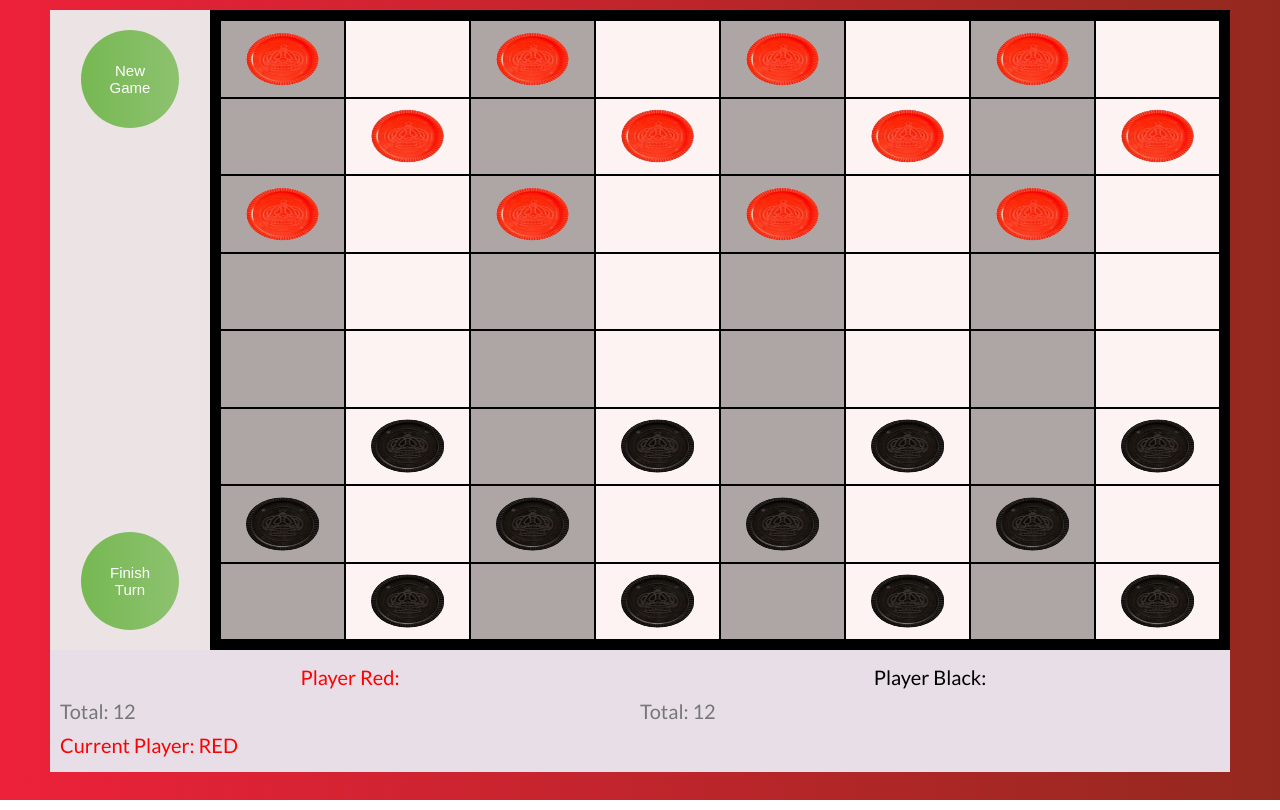
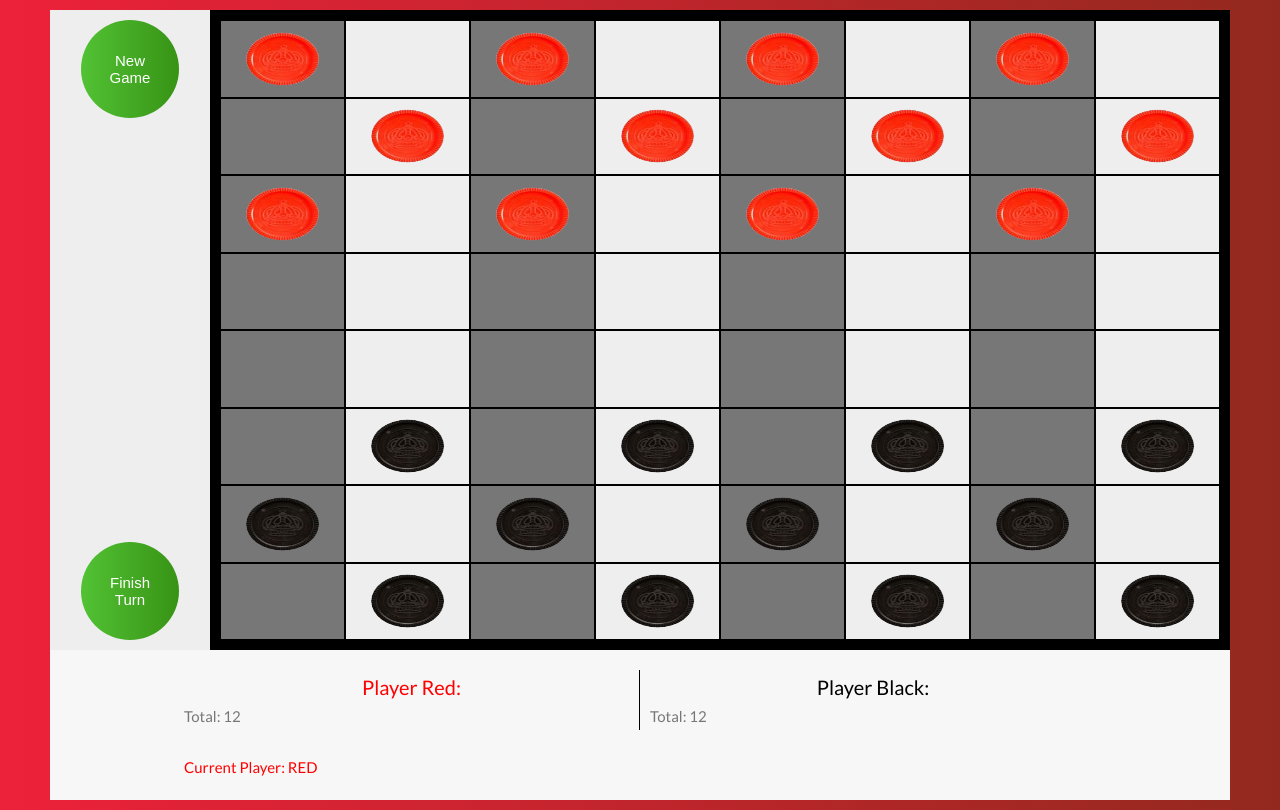
Before and after one commit to dusanstanic/Typescript-Checkers, a website built with webpack: page src/index.html in a window 1280 px wide. Built offline with nearby package versions, Linux system fonts and the light colour scheme.

Commit message:
Update style

```diff
--- a/src/sass/abstracts/_variables.scss
+++ b/src/sass/abstracts/_variables.scss
@@ -12,8 +12,8 @@ $color-black: #000;
 $color-grey-light-1: #f7f7f7;
 $color-grey-light-2: #eee;
 
-$color-grey-dark: #777;
-$color-grey-dark-1: #999;
+$color-grey-dark-1: #777;
+$color-grey-dark-2: #999;
 $color-grey-dark-3: #333;
 
 // FONT
--- a/src/sass/base/_typography.scss
+++ b/src/sass/base/_typography.scss
@@ -3,7 +3,7 @@ body {
   font-weight: 400;
   /* font-size: 16px; */
   line-height: 1.7;
-  color: $color-grey-dark;
+  color: $color-grey-dark-1;
   padding: 1rem;
 }
 
--- a/src/sass/components/_board.scss
+++ b/src/sass/components/_board.scss
@@ -1,12 +1,10 @@
 .board {
-  grid-column: col-start 1 / col-end 15;
+  grid-column: full-start / full-end;
 
-  border: 1rem solid black;
-
-  background: rgb(236, 228, 228);
+  border: 1rem solid $color-black;
+  background: $color-grey-light-1;
 
   display: grid;
-
   grid-template-columns: repeat(8, 1fr);
   grid-template-rows: repeat(8, 1fr);
 }
--- a/src/sass/components/_checker.scss
+++ b/src/sass/components/_checker.scss
@@ -1,15 +1,15 @@
 .checker {
   &__field {
     position: relative;
-    border: 1px solid black;
+    border: 1px solid $color-black;
   }
 
   &__field:nth-child(even) {
-    background: rgb(253, 243, 243);
+    background: $color-grey-light-2;
   }
 
   &__field:nth-child(odd) {
-    background: rgb(174, 165, 165);
+    background: $color-grey-dark-1;
   }
 
   width: 60%;
@@ -17,16 +17,12 @@
   position: absolute;
   top: 50%;
   left: 50%;
+  border-radius: 50%;
 
   transform: translate(-50%, -50%);
-  border-radius: 50%;
   cursor: grab;
-
-  &--black {
-    background-color: black;
-  }
 }
 
 .active {
-  border: 3px solid black;
+  border: 0.2rem solid rgb(8, 147, 56);
 }
--- a/src/sass/components/_choice.scss
+++ b/src/sass/components/_choice.scss
@@ -1,9 +1,8 @@
 .choice {
   grid-column: sidebar-start / sidebar-end;
-  grid-row: 1 / -1;
 
-  background: rgb(236, 228, 228);
   padding: 1rem;
+  background: $color-grey-light-2;
 
   display: flex;
   align-items: center;
@@ -12,22 +11,19 @@
 
   @include respond(tab-port) {
     flex-direction: row;
-    grid-row: 1 / span 1;
   }
 
   &__item {
     width: 70%;
-    text-align: center;
     position: relative;
     padding-bottom: 70%;
+    border: none;
     border-radius: 50%;
-    border: none;
+    text-align: center;
     overflow: hidden;
-    background: linear-gradient(to right, #76b852, #8dc26f);
+    background: linear-gradient(to right, #52c234, #379315);
 
-    margin: 1rem 0;
     color: $color-white;
-
     transition: all 0.3s;
     cursor: pointer;
 
@@ -35,7 +31,6 @@
       width: auto;
       padding: 2rem;
       border-radius: 0%;
-      margin: 0;
     }
 
     @include respond(phone) {
--- a/src/sass/components/_player.scss
+++ b/src/sass/components/_player.scss
@@ -1,19 +1,32 @@
 .player {
   grid-column: sidebar-start / full-end;
 
-  padding: 1rem;
-  background: rgb(232, 222, 232);
+  padding: 2rem;
+  background: $color-grey-light-1;
+
+  display: grid;
+  grid-template-columns: repeat(10, 1fr);
+  grid-row-gap: 2.5rem;
 
   &__stats {
     display: grid;
+    grid-column: 2 / -2;
+
     grid-template-columns: 1fr 1fr;
   }
 
   &__stat {
-    font-size: 2rem;
+    font-size: 1.5rem;
+    padding-left: 1rem;
+
+    &:not(:last-child) {
+      border-right: 0.1rem solid black;
+      padding: 0;
+    }
   }
 
   &__name {
+    font-size: 2rem;
     text-align: center;
     color: rgb(255, 0, 0);
 
@@ -24,7 +37,8 @@
 
   &__turn {
     color: rgb(255, 0, 0);
-    font-size: 2rem;
+    font-size: 1.5rem;
+    grid-column: 2 / -2;
 
     &--black {
       color: $color-black;
--- a/src/ts/view/boardView.ts
+++ b/src/ts/view/boardView.ts
@@ -22,7 +22,7 @@ export const renderChessField = (
 
     markup = `
         <div class="checker__field" data-coordinate=${coordinate} data-isCheckerField=${isCheckerField}>
-            <img src="${src}" draggable="true" class="checker checker--${fieldSide}" data-fieldSide=${fieldSide}></img>
+            <img src="${src}" draggable="true" class="checker" data-fieldSide=${fieldSide}></img>
         </div>`;
   }
 
```
